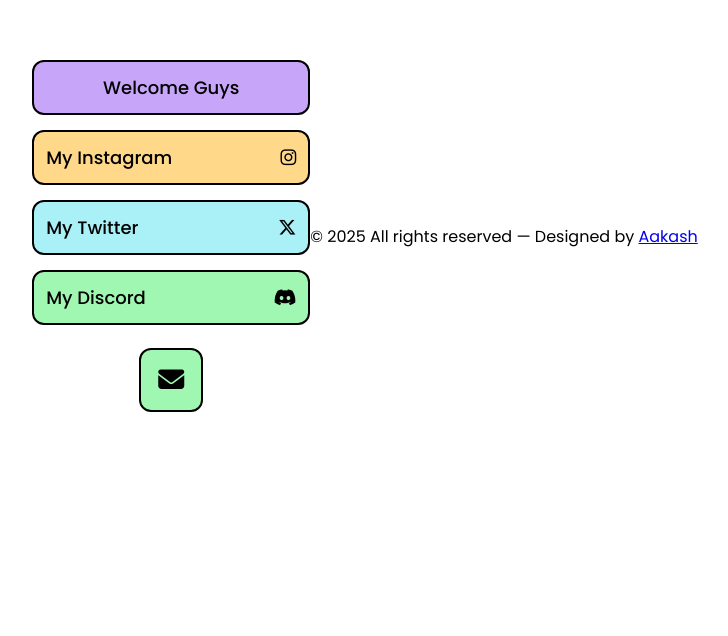
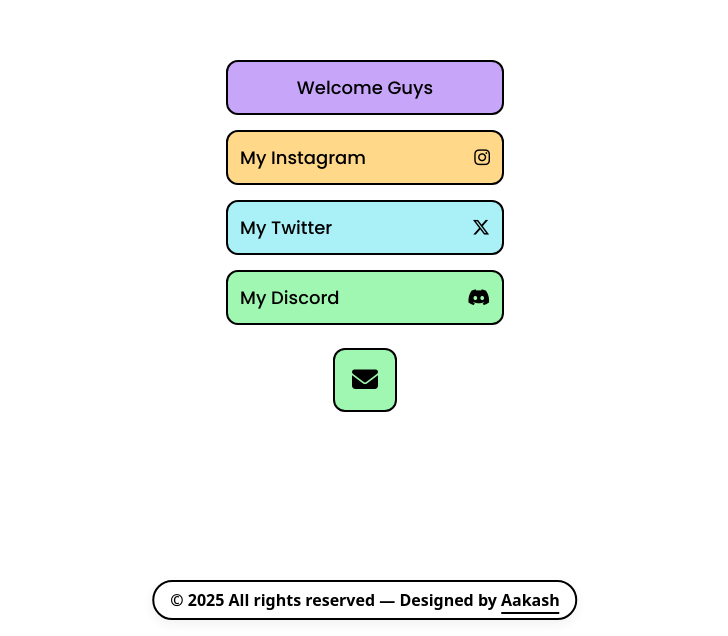
Before and after one commit to aakashdhiman/website, a plain HTML site: page index.html in a window 1280 px wide. Shown: the part 164-800 px from the top of the page, without its empty margins (275-1003 px from the left). Drawn offline with Linux system fonts and the light colour scheme.

Commit message:
styles.css

```diff
--- a/styles.css
+++ b/styles.css
@@ -78,3 +78,30 @@ body {
 .email i {
   color: #000;
 }
+
+/* Put this in your CSS file */
+.site-footer{
+  position: fixed;              /* stays at the bottom of the screen */
+  left: 50%;
+  bottom: 16px;                 /* lift slightly from the edge */
+  transform: translateX(-50%);
+  background: #ffffff;
+  border: 2px solid #000;
+  border-radius: 20px;
+  padding: 10px 16px;
+  font-family: system-ui, -apple-system, Segoe UI, Roboto, Arial, sans-serif;
+  font-weight: 600;
+  line-height: 1;
+  box-shadow: 0 4px 12px rgba(0,0,0,.06);
+}
+
+.site-footer .akki-link{
+  text-decoration: none;
+  color: #000;
+  border-bottom: 2px solid #000;
+  padding-bottom: 1px;
+}
+
+.site-footer .Aakash-link:hover{
+  opacity: .7;
+}
```
